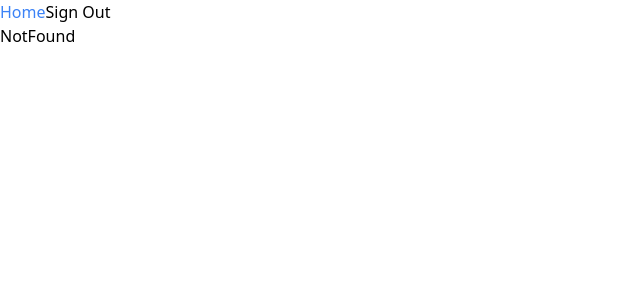
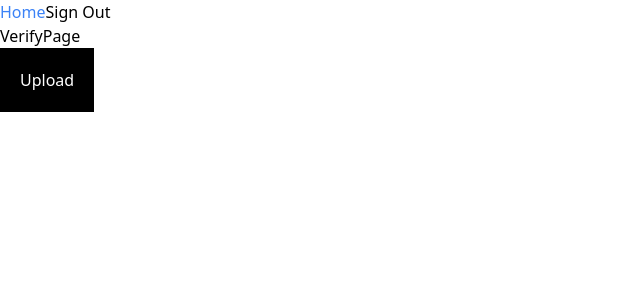
Before and after one commit to anmoljhamb/bharat-beyond-boxes, a React (Vite) app in the folder client/: page /verify in a window 1280 px wide. Shown: the top 300 px of the page, without its empty margins (0-640 px from the left). Built offline with nearby package versions, Linux system fonts and the light colour scheme; no server answers; the database is empty; sample sign-in values are in the browser's storage.

Commit message:
Verify page added to upload data

```diff
--- a/client/src/App.tsx
+++ b/client/src/App.tsx
@@ -6,6 +6,7 @@ import SignInPage from "./pages/SignInPage.tsx";
 import Navbar from "./components/Navbar.tsx";
 import UserDetailsPage from "./pages/UserDetailsPage.tsx";
 import ProtectedElement from "./components/ProtectedRoute.tsx";
+import VerifyPage from "./pages/VerifyPage.tsx";
 
 export default function App() {
   return (
@@ -31,6 +32,15 @@ export default function App() {
           }
         />
         <Route
+          path="/verify"
+          element={
+            <ProtectedElement
+              protectedElement={<VerifyPage />}
+              unprotectedElement={<Navigate to={"/"} />}
+            />
+          }
+        />
+        <Route
           path="/user-details"
           element={
             <ProtectedElement
--- /dev/null
+++ b/client/src/pages/VerifyPage.tsx
@@ -0,0 +1,39 @@
+import { FormEvent, useState } from "react";
+import { showMessage, uploadImage } from "../utils";
+import { useNavigate } from "react-router-dom";
+
+const VerifyPage = () => {
+  const navigate = useNavigate();
+  const [isLoading, setIsLoading] = useState<boolean>(false);
+
+  const handleOnSubmit = async (e: FormEvent<HTMLFormElement>) => {
+    e.preventDefault();
+    setIsLoading(true);
+    try {
+      const promises = [uploadImage(), uploadImage()];
+      await Promise.all(promises);
+      navigate("/");
+      showMessage("Uploaded Data, Please wait for verifcation");
+    } catch (error) {
+      console.error(error);
+    }
+    setIsLoading(false);
+  };
+
+  return (
+    <>
+      <div>VerifyPage</div>
+      <form onSubmit={handleOnSubmit}>
+        <button
+          disabled={isLoading}
+          className="bg-black text-white p-5 disabled:opacity-50"
+          type="submit"
+        >
+          Upload
+        </button>
+      </form>
+    </>
+  );
+};
+
+export default VerifyPage;
--- a/client/src/types.ts
+++ b/client/src/types.ts
@@ -22,3 +22,8 @@ export type BAuthContext = {
   userDetails: BUserDetails | null;
   setUserDetails: (arg0: BUserDetails | null) => void;
 };
+
+export type VerifyUserDetails = {
+  photoIdCard: string;
+  addressProof: string;
+};
--- a/client/src/utils.tsx
+++ b/client/src/utils.tsx
@@ -1,3 +1,11 @@
 export const showMessage = (message: string) => {
   alert(message);
 };
+
+export const uploadImage = (): Promise<void> => {
+  return new Promise((resolve) => {
+    setTimeout(() => {
+      resolve();
+    }, 500);
+  });
+};
```
